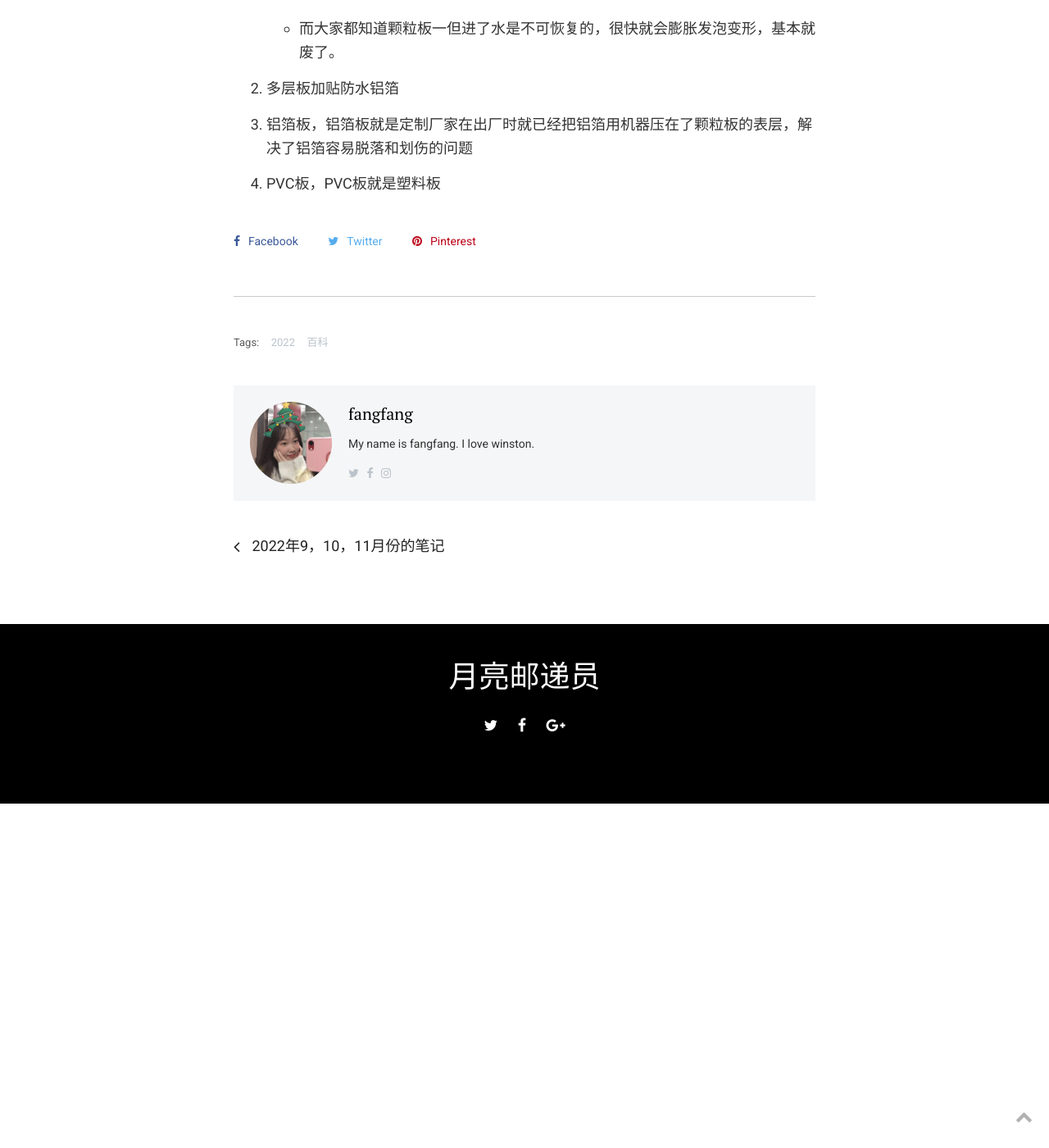
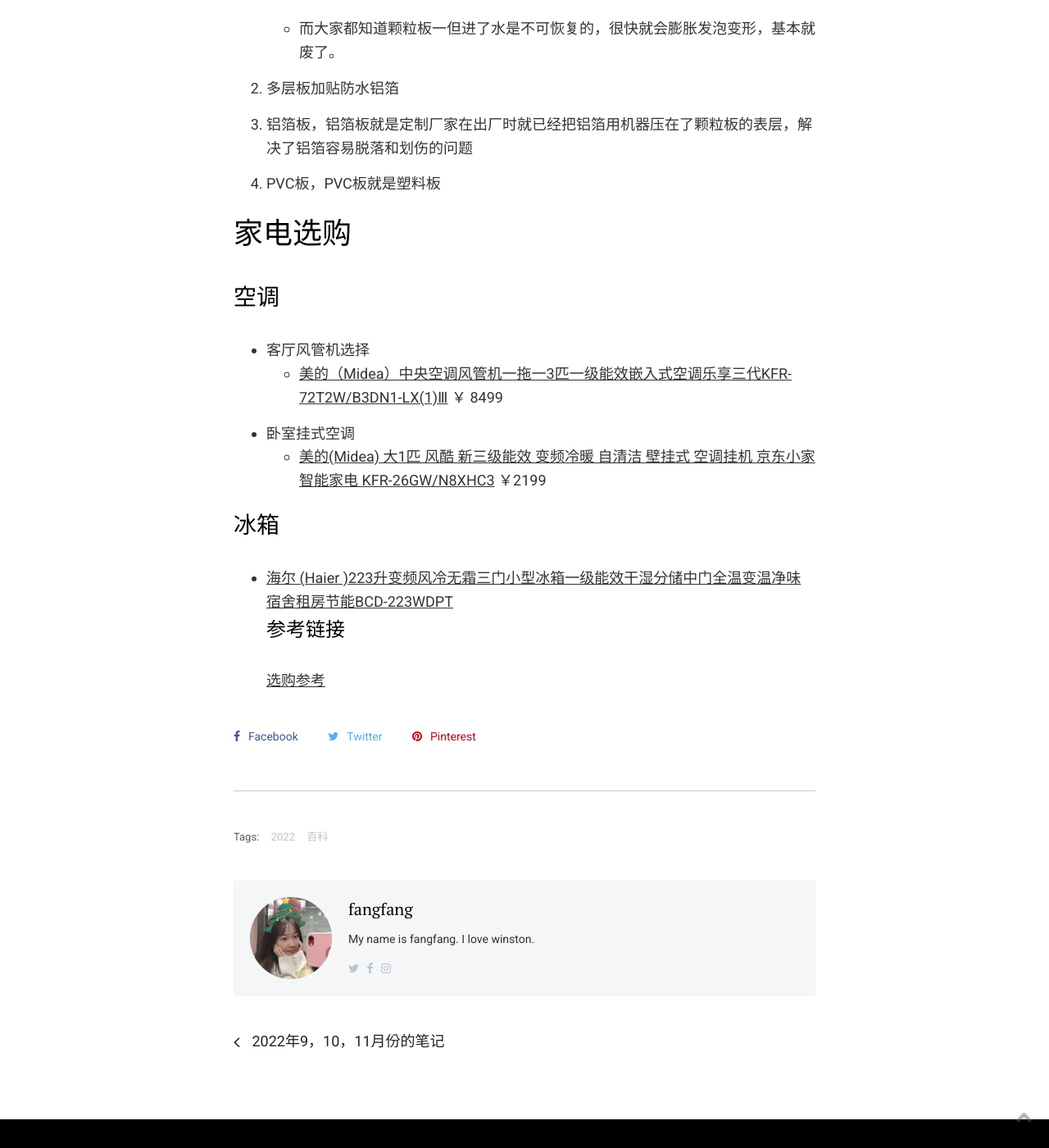
Before and after one commit to mytingbao/blog, a Jekyll site: the page built from _posts/2022/2022-09-19-装修要点.md, in a window 1280 px wide and 1400 px high, scrolled down 1792 px. Shown: the whole window at 82% size. Built offline with Jekyll 4.4.1, drawn with Linux system fonts in a browser that asks for light colours; before the commit the page ends 2772 px from its top, so only the background shows below that.

Commit message:
chore 更新装修指南

```diff
--- a/_posts/2022/2022-09-19-装修要点.md
+++ b/_posts/2022/2022-09-19-装修要点.md
@@ -36,3 +36,16 @@ description: 装修要点
 2. 多层板加贴防水铝箔
 3. 铝箔板，铝箔板就是定制厂家在出厂时就已经把铝箔用机器压在了颗粒板的表层，解决了铝箔容易脱落和划伤的问题
 4. PVC板，PVC板就是塑料板
+
+
+# 家电选购
+## 空调
+* 客厅风管机选择
+  - [美的（Midea）中央空调风管机一拖一3匹一级能效嵌入式空调乐享三代KFR-72T2W/B3DN1-LX(1)Ⅲ](https://item.jd.com/100029824027.html)  ￥ 8499
+* 卧室挂式空调
+  - [ 美的(Midea) 大1匹 风酷 新三级能效 变频冷暖 自清洁 壁挂式 空调挂机 京东小家智能家电 KFR-26GW/N8XHC3](https://item.jd.com/100013588057.html) ￥2199
+
+## 冰箱
+* [海尔 (Haier )223升变频风冷无霜三门小型冰箱一级能效干湿分储中门全温变温净味宿舍租房节能BCD-223WDPT]( https://item.jd.com/100004328824.html)
+### 参考链接
+[选购参考](https://zhuanlan.zhihu.com/p/549070440)
```
